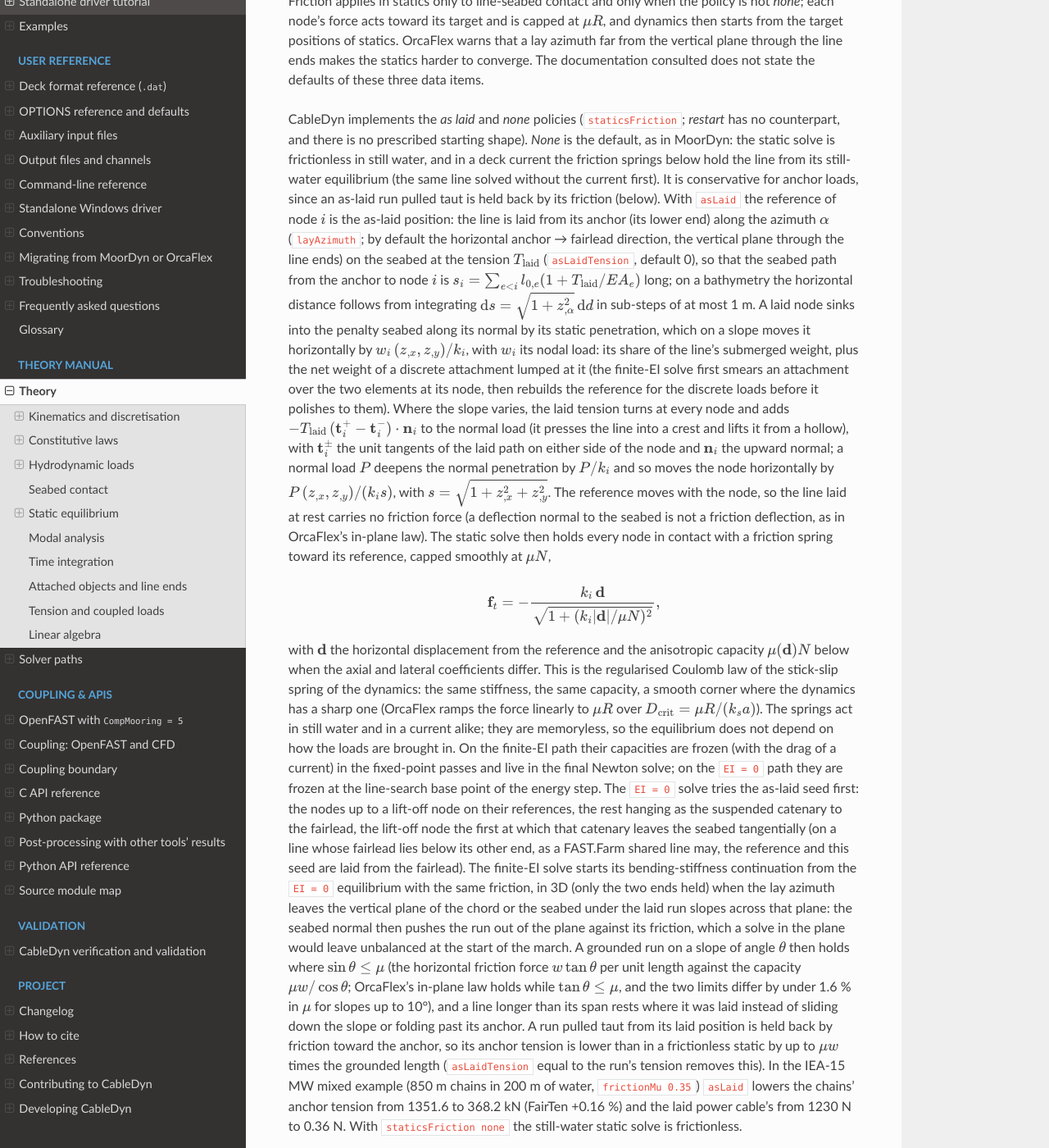
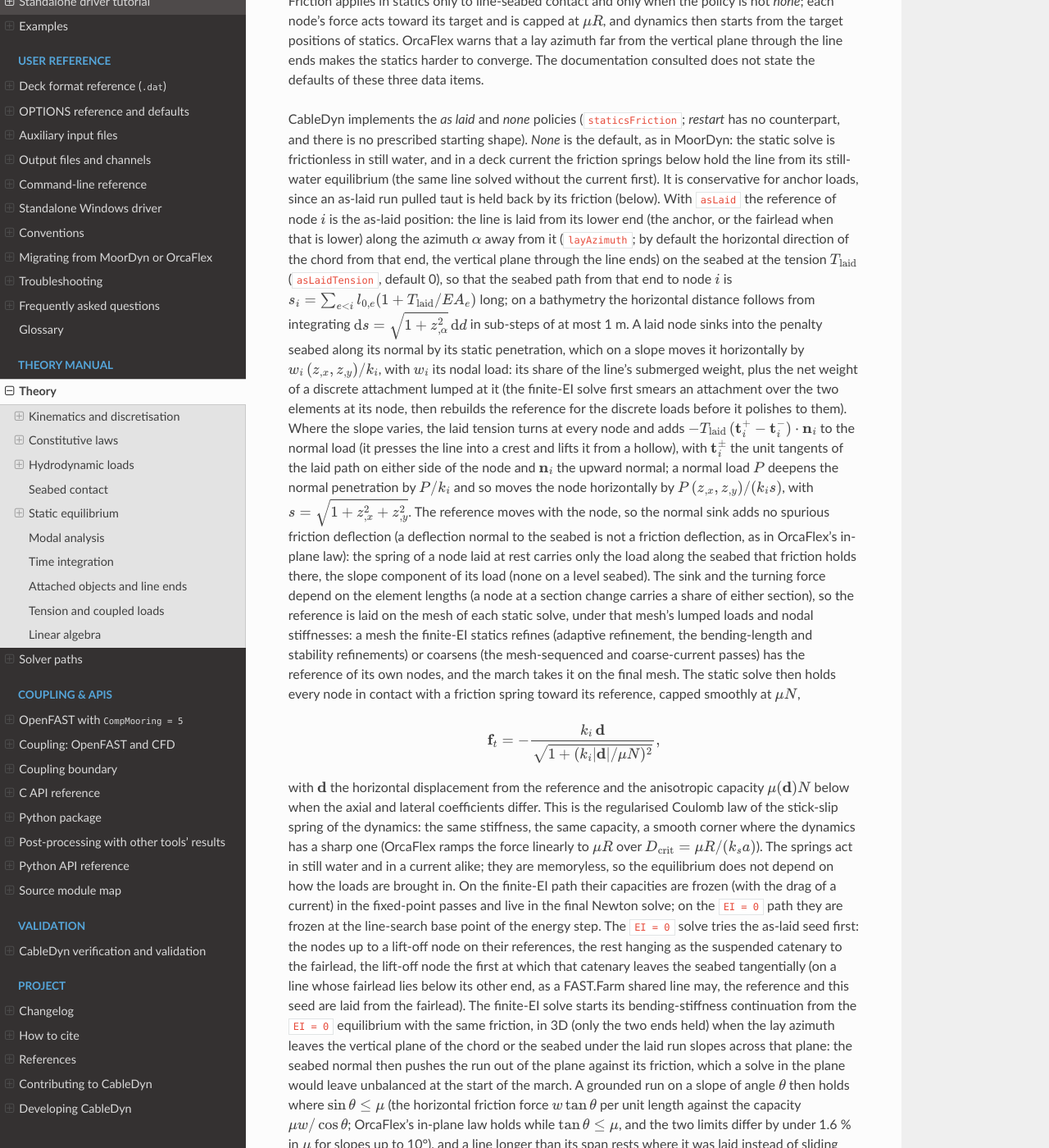
Before and after one commit to SMI-Lab-Inha/CableDyn, a Sphinx documentation site: the page built from doc/theory.rst, in a window 1280 px wide and 1400 px high, scrolled down 14002 px. Shown: the whole window at 82% size. Built offline with Sphinx 7.4.7 and the Read the Docs theme 3.1.0, drawn with Linux system fonts in a browser that asks for light colours.

Commit message:
fix(statics): as-laid reference laid on every mesh; route and wording fixes
- The as-laid friction reference was laid once on the deck mesh and
  interpolated onto refined meshes, so on a seabed curved along the
  line with a section change on the grounded run the refined solve
  differed from the same line declared on the fine mesh (0.95 mm, an
  8 N anchor tension change and a reversed lateral anchor force). The
  friction type now keeps the lay itself (origin, azimuth, tension,
  lower end, frame) and every static solve, and the dynamic hand-off,
  lays the reference on its own mesh with that mesh's lengths, EA,
  lumped weights and seabed stiffnesses (CD_HermiteCable_As_Laid_Offsets);
  the refined line now equals its fine-mesh twin to 1e-12 m.
- The finite-EI compatibility route (a line whose End B is not Fixed)
  ignored staticsFriction asLaid; it now refuses it by name.
- A still-water asLaid line keeps the tensile-polish fallback of a line
  without current, and its fixed-point and load-step failures name the
  friction instead of a current.
- A laid path longer than the cross-slope sample cap takes the 3D solve
  conservatively; the sample count is computed without integer
  overflow.
- Docs: the spring of a line laid on a slope carries the slope and
  turning load only (the normal sink adds no friction deflection); the
  none policy's anchors are described for still water and a current;
  the lay is from the lower end (the anchor, or the fairlead when that
  is lower); the asLaid rejection scope and its message are corrected.

Tests: a refined two-section line against its fine-mesh twin, the
compatibility-route rejection. Default outputs remain byte-identical.

Signed-off-by: Jae Hoon Seo <jaehoon.seo@inha.ac.kr>

```diff
--- a/doc/modeling.rst
+++ b/doc/modeling.rst
@@ -157,8 +157,8 @@
 With seabed friction (``frictionMu``) the static solve is frictionless in still water by
 default, as in MoorDyn, which is conservative for anchor loads. ``asLaid staticsFriction``
 holds the grounded run toward the position in which the line was laid, as OrcaFlex's *as laid*
-policy does: then decide how the line was laid (``layAzimuth``, by default from the anchor
-toward the fairlead) and at what tension (``asLaidTension``, by default slack), because the
+policy does: then decide how the line was laid (``layAzimuth``, by default along the chord
+from its lower end, normally the anchor) and at what tension (``asLaidTension``, by default slack), because the
 anchor tension depends on it: a run laid slack and pulled taut is held back by friction. See
 :ref:`friction in statics <static-friction>`.
 
--- a/doc/theory.rst
+++ b/doc/theory.rst
@@ -777,11 +777,11 @@
 below hold the line from its still-water equilibrium (the same line solved without the current
 first). It is conservative for anchor loads, since an as-laid run pulled taut is held back by
 its friction (below). With ``asLaid`` the reference of
-node :math:`i` is the as-laid position: the line is laid from its anchor (its lower end) along
-the azimuth :math:`\alpha` (``layAzimuth``; by default the horizontal anchor → fairlead
-direction, the vertical plane through the line ends) on the seabed at the tension
-:math:`T_\text{laid}` (``asLaidTension``, default 0), so that the seabed path from the anchor
-to node :math:`i` is :math:`s_i = \sum_{e<i} l_{0,e}(1 + T_\text{laid}/EA_e)` long; on a
+node :math:`i` is the as-laid position: the line is laid from its lower end (the anchor, or the
+fairlead when that is lower) along the azimuth :math:`\alpha` away from it (``layAzimuth``; by
+default the horizontal direction of the chord from that end, the vertical plane through the
+line ends) on the seabed at the tension :math:`T_\text{laid}` (``asLaidTension``, default 0),
+so that the seabed path from that end to node :math:`i` is :math:`s_i = \sum_{e<i} l_{0,e}(1 + T_\text{laid}/EA_e)` long; on a
 bathymetry the horizontal distance follows from integrating
 :math:`\mathrm{d}s = \sqrt{1 + z_{,\alpha}^2}\,\mathrm{d}d` in sub-steps of at most 1 m. A
 laid node sinks into the penalty seabed along its normal by its static penetration, which on a
@@ -795,9 +795,16 @@
 :math:`\mathbf{t}_{i}^{\pm}` the unit tangents of the laid path on either side of the node and
 :math:`\mathbf{n}_i` the upward normal; a normal load :math:`P` deepens the normal penetration by
 :math:`P/k_i` and so moves the node horizontally by :math:`P\,(z_{,x}, z_{,y})/(k_i s)`, with
-:math:`s = \sqrt{1 + z_{,x}^2 + z_{,y}^2}`. The reference moves with the node,
-so the line laid at rest carries no friction force (a deflection normal to the seabed is not a
-friction deflection, as in OrcaFlex's in-plane law). The static solve then holds every node in
+:math:`s = \sqrt{1 + z_{,x}^2 + z_{,y}^2}`. The reference moves with the node, so the normal
+sink adds no spurious friction deflection (a deflection normal to the seabed is not a friction
+deflection, as in OrcaFlex's in-plane law): the spring of a node laid at rest carries only the
+load along the seabed that friction holds there, the slope component of its load (none on a
+level seabed). The sink and the turning force depend on the element lengths (a node at a
+section change carries a share of either section), so the reference is laid on the mesh of each
+static solve, under that mesh's lumped loads and nodal stiffnesses: a mesh the finite-EI statics
+refines (adaptive refinement, the bending-length and stability refinements) or coarsens (the
+mesh-sequenced and coarse-current passes) has the reference of its own nodes, and the march
+takes it on the final mesh. The static solve then holds every node in
 contact with a friction spring toward its reference, capped smoothly at :math:`\mu N`,
 
 .. math::
```
Also changed, not shown: CHANGELOG.md (+13 -5 lines), doc/driver_format.md (+1 -1 lines), doc/options.rst (+19 -12 lines), 5 other files.
